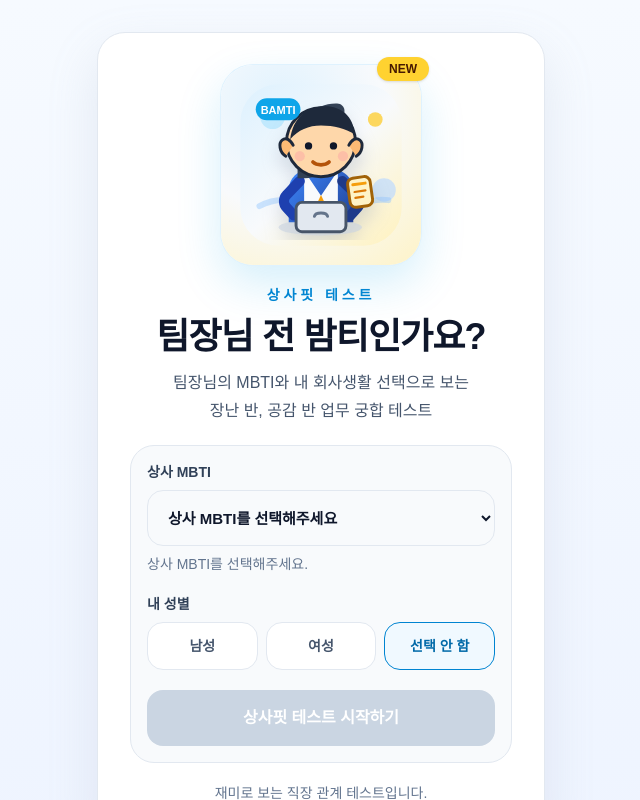
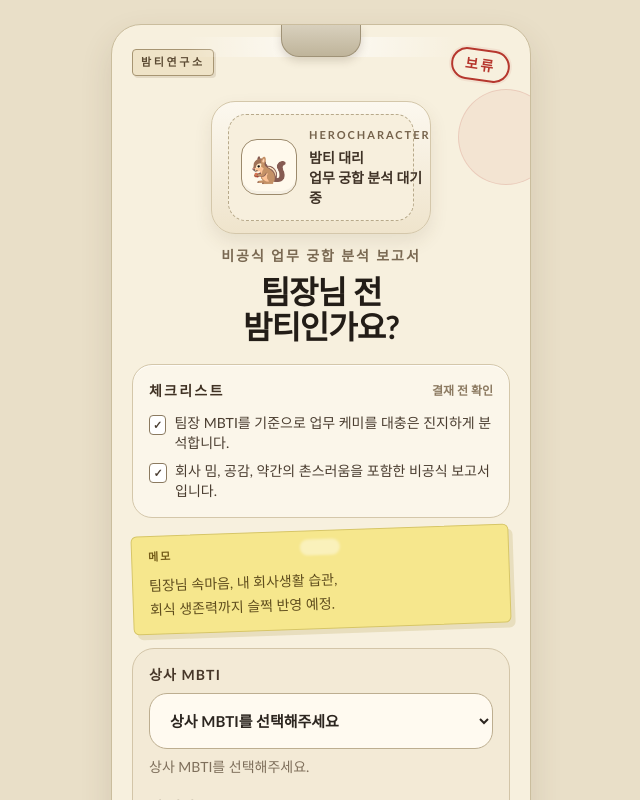
Before and after one commit to yzhyun/boss-fit, a Next.js app: page / in a window 1280 px wide. Shown: the top 800 px of the page, without its empty margins (319-959 px from the left). Built offline with nearby package versions, Linux system fonts and the light colour scheme.

Commit message:
Create report-style home screen

```diff
--- /dev/null
+++ b/app/_components/hero-character.tsx
@@ -0,0 +1,21 @@
+export function HeroCharacter() {
+  return (
+    <div className="mx-auto flex w-full max-w-[220px] items-center justify-center rounded-[24px] border border-[#d4c7aa] bg-[linear-gradient(180deg,#fcf8ef_0%,#efe4cc_100%)] px-4 py-3 shadow-[0_8px_18px_rgba(86,67,40,0.1)]">
+      <div className="flex w-full items-center gap-3 rounded-[18px] border border-dashed border-[#b7a98a] bg-[#f7efdd] px-3 py-3">
+        <div className="flex h-14 w-14 shrink-0 items-center justify-center rounded-[16px] border border-[#9c8a6c] bg-[#fff9ec] text-3xl shadow-[inset_0_-3px_0_rgba(0,0,0,0.04)]">
+          🐿️
+        </div>
+        <div className="text-left">
+          <p className="text-[11px] font-black tracking-[0.18em] text-[#75624b] uppercase">
+            HeroCharacter
+          </p>
+          <p className="mt-1 text-sm leading-5 font-semibold text-[#3f3226]">
+            밤티 대리
+            <br />
+            업무 궁합 분석 대기중
+          </p>
+        </div>
+      </div>
+    </div>
+  );
+}
--- a/app/_components/start-form.tsx
+++ b/app/_components/start-form.tsx
@@ -28,7 +28,7 @@ export function StartForm() {
       <div className="space-y-2">
         <label
           htmlFor="boss-mbti"
-          className="block text-sm font-semibold text-slate-700"
+          className="block text-sm font-black tracking-[0.08em] text-[#473729]"
         >
           상사 MBTI
         </label>
@@ -37,7 +37,7 @@ export function StartForm() {
           name="bossMbti"
           value={bossMbti}
           onChange={(event) => setBossMbti(event.target.value as MbtiType | "")}
-          className="h-14 w-full rounded-2xl border border-slate-200 bg-slate-50 px-4 text-[15px] font-semibold text-slate-900 outline-none transition focus:border-sky-500 focus:bg-white"
+          className="h-14 w-full rounded-[18px] border border-[#bdae90] bg-[#fffaf0] px-4 text-[15px] font-semibold text-[#2c251f] outline-none transition focus:border-[#1f314f] focus:bg-white"
           aria-describedby="boss-mbti-help"
         >
           <option value="">상사 MBTI를 선택해주세요</option>
@@ -47,7 +47,7 @@ export function StartForm() {
             </option>
           ))}
         </select>
-        <p id="boss-mbti-help" className="text-sm text-slate-500">
+        <p id="boss-mbti-help" className="text-sm text-[#7e6f5b]">
           {isDisabled
             ? "상사 MBTI를 선택해주세요."
             : `${bossMbti} 유형 상사 기준으로 상사핏 테스트를 시작합니다.`}
@@ -55,7 +55,7 @@ export function StartForm() {
       </div>
 
       <div className="space-y-2">
-        <p className="text-sm font-semibold text-slate-700">내 성별</p>
+        <p className="text-sm font-black tracking-[0.08em] text-[#473729]">내 성별</p>
         <div className="grid grid-cols-3 gap-2">
           {GENDER_OPTIONS.map((option) => {
             const isSelected = userGender === option.value;
@@ -65,10 +65,10 @@ export function StartForm() {
                 key={option.value}
                 type="button"
                 onClick={() => setUserGender(option.value)}
-                className={`h-12 rounded-2xl border text-sm font-semibold transition ${
+                className={`h-12 rounded-[16px] border text-sm font-bold transition ${
                   isSelected
-                    ? "border-sky-600 bg-sky-50 text-sky-700"
-                    : "border-slate-200 bg-white text-slate-600 hover:bg-slate-50"
+                    ? "border-[#b6372e] bg-[#fbebe8] text-[#9f2c24]"
+                    : "border-[#c6b89c] bg-[#fffaf0] text-[#6a5c49] hover:bg-[#f8f1e3]"
                 }`}
               >
                 {option.label}
@@ -81,9 +81,9 @@ export function StartForm() {
       <button
         type="submit"
         disabled={isDisabled}
-        className="flex h-14 w-full items-center justify-center rounded-2xl bg-sky-600 text-base font-bold text-white transition hover:bg-sky-500 disabled:cursor-not-allowed disabled:bg-slate-300"
+        className="flex h-14 w-full items-center justify-center rounded-[18px] border border-[#14243e] bg-[#1b2c49] text-base font-black text-white transition hover:bg-[#16243c] disabled:cursor-not-allowed disabled:border-[#9e988d] disabled:bg-[#a9a298]"
       >
-        상사핏 테스트 시작하기
+        궁합 분석 시작하기
       </button>
     </form>
   );
--- a/app/globals.css
+++ b/app/globals.css
@@ -1,26 +1,23 @@
 @import "tailwindcss";
 
 :root {
-  --background: #ffffff;
-  --foreground: #171717;
+  --background: #e9dfc8;
+  --foreground: #2d261f;
 }
 
 @theme inline {
   --color-background: var(--background);
   --color-foreground: var(--foreground);
-  --font-sans: "Segoe UI", "Helvetica Neue", Arial, sans-serif;
+  --font-sans: "Trebuchet MS", "Apple SD Gothic Neo", "Malgun Gothic", sans-serif;
   --font-mono: "SFMono-Regular", Consolas, "Liberation Mono", monospace;
-}
-
-@media (prefers-color-scheme: dark) {
-  :root {
-    --background: #0a0a0a;
-    --foreground: #ededed;
-  }
 }
 
 body {
   background: var(--background);
   color: var(--foreground);
-  font-family: Arial, Helvetica, sans-serif;
+  font-family: var(--font-sans);
+  background-image:
+    linear-gradient(rgba(123, 99, 63, 0.05) 1px, transparent 1px),
+    linear-gradient(90deg, rgba(123, 99, 63, 0.04) 1px, transparent 1px);
+  background-size: 18px 18px;
 }
--- a/app/page.tsx
+++ b/app/page.tsx
@@ -1,48 +1,86 @@
-import Image from "next/image";
 import { StartForm } from "@/app/_components/start-form";
+import { HeroCharacter } from "@/app/_components/hero-character";
 
 export default function Home() {
   return (
-    <main className="flex min-h-screen items-center justify-center bg-[linear-gradient(180deg,#f6faff_0%,#eef4ff_100%)] px-4 py-8 text-slate-900">
-      <section className="w-full max-w-md rounded-[28px] border border-slate-200 bg-white px-6 py-8 text-center shadow-[0_20px_50px_rgba(148,163,184,0.18)] sm:px-8">
+    <main className="min-h-screen bg-[#e9dfc8] px-4 py-6 text-[#2d261f]">
+      <section className="mx-auto flex min-h-[calc(100vh-3rem)] w-full max-w-[420px] items-center justify-center">
+        <div className="relative w-full overflow-hidden rounded-[30px] border border-[#cabd9d] bg-[#f7f0de] px-5 py-6 shadow-[0_14px_32px_rgba(88,64,39,0.14)]">
+          <div className="pointer-events-none absolute inset-x-4 top-3 h-5 rounded-full bg-[radial-gradient(circle_at_top,_rgba(255,255,255,0.7),_transparent_70%)]" />
+          <div className="pointer-events-none absolute -right-6 top-16 h-24 w-24 rounded-full border border-[#b6372e]/15 bg-[#b6372e]/6" />
+          <div className="pointer-events-none absolute -left-5 bottom-28 h-20 w-20 rounded-full border border-[#1f314f]/10 bg-[#1f314f]/5" />
+
+          <div className="absolute left-1/2 top-0 h-8 w-20 -translate-x-1/2 rounded-b-[18px] border-x border-b border-[#9f9277] bg-[linear-gradient(180deg,#d8d0bd_0%,#bfb49a_100%)] shadow-[0_4px_8px_rgba(76,60,39,0.18)]" />
+
           <div className="space-y-5">
-          <div className="flex justify-center">
-            <div className="relative rounded-[32px] bg-[radial-gradient(circle_at_30%_20%,#e0f2fe_0%,#f8fafc_48%,#fef3c7_100%)] p-3 shadow-[0_18px_45px_rgba(14,165,233,0.18)] ring-1 ring-sky-100">
-              <div className="absolute -right-2 -top-2 rounded-full bg-amber-300 px-3 py-1 text-xs font-black text-amber-950 shadow-sm">
-                NEW
+            <div className="flex items-start justify-between gap-3">
+              <span className="inline-flex rounded-sm border border-[#a79572] bg-[#efe3c7] px-2 py-1 text-[11px] font-bold tracking-[0.24em] text-[#5b4a33] uppercase shadow-[2px_2px_0_rgba(137,117,87,0.18)]">
+                밤티연구소
+              </span>
+              <span className="inline-flex rotate-[8deg] rounded-full border-2 border-[#b6372e] px-3 py-1 text-sm font-black tracking-[0.18em] text-[#b6372e] shadow-[0_0_0_2px_rgba(182,55,46,0.08)]">
+                보류
+              </span>
             </div>
-              <Image
-                src="/images/bamti-placeholder.svg"
-                alt="커피와 노트북을 든 밤티 회사원 마스코트"
-                width={192}
-                height={192}
-                priority
-                className="h-36 w-36 sm:h-44 sm:w-44"
-              />
+
+            <div className="space-y-3 text-center">
+              <HeroCharacter />
+              <div className="space-y-2">
+                <p className="text-sm font-semibold tracking-[0.14em] text-[#7a6952]">
+                  비공식 업무 궁합 분석 보고서
+                </p>
+                <h1 className="text-[2rem] leading-[1.1] font-black tracking-[-0.03em] text-[#231d17]">
+                  팀장님 전
+                  <br />
+                  밤티인가요?
+                </h1>
               </div>
             </div>
 
-          <div className="space-y-3">
-            <p className="text-sm font-bold uppercase tracking-[0.28em] text-sky-600">
-              상사핏 테스트
+            <div className="grid gap-3">
+              <div className="rounded-[20px] border border-[#d4c7aa] bg-[#fbf6ea] p-4 shadow-[inset_0_1px_0_rgba(255,255,255,0.7)]">
+                <div className="mb-3 flex items-center justify-between">
+                  <h2 className="text-sm font-black tracking-[0.16em] text-[#403224] uppercase">
+                    체크리스트
+                  </h2>
+                  <span className="text-xs font-semibold text-[#8d7b62]">결재 전 확인</span>
+                </div>
+                <ul className="space-y-2 text-sm text-[#4a3d30]">
+                  <li className="flex items-start gap-2">
+                    <span className="mt-0.5 inline-flex h-5 w-5 items-center justify-center rounded-sm border border-[#8b7a60] bg-white text-[11px] font-bold">
+                      ✓
+                    </span>
+                    <span>팀장 MBTI를 기준으로 업무 케미를 대충은 진지하게 분석합니다.</span>
+                  </li>
+                  <li className="flex items-start gap-2">
+                    <span className="mt-0.5 inline-flex h-5 w-5 items-center justify-center rounded-sm border border-[#8b7a60] bg-white text-[11px] font-bold">
+                      ✓
+                    </span>
+                    <span>회사 밈, 공감, 약간의 촌스러움을 포함한 비공식 보고서입니다.</span>
+                  </li>
+                </ul>
+              </div>
+
+              <div className="relative rotate-[-2deg] rounded-[6px] border border-[#d7c667] bg-[#f6e78d] px-4 py-3 shadow-[4px_5px_0_rgba(162,139,44,0.18)]">
+                <div className="absolute left-1/2 top-2 h-4 w-10 -translate-x-1/2 rounded-full bg-white/40 blur-[1px]" />
+                <p className="text-[11px] font-black tracking-[0.18em] text-[#745c18] uppercase">
+                  메모
                 </p>
-            <h1 className="text-3xl font-black tracking-tight text-slate-900 sm:text-4xl">
-              팀장님 전 밤티인가요?
-            </h1>
-            <p className="text-base leading-7 text-slate-600">
-              팀장님의 MBTI와 내 회사생활 선택으로 보는
+                <p className="mt-2 text-sm leading-6 text-[#5f4d1d]">
+                  팀장님 속마음, 내 회사생활 습관,
                   <br />
-              장난 반, 공감 반 업무 궁합 테스트
+                  회식 생존력까지 슬쩍 반영 예정.
                 </p>
               </div>
+            </div>
 
-          <div className="rounded-[24px] border border-slate-200 bg-slate-50 p-4 text-left">
+            <div className="rounded-[22px] border border-[#d3c5a8] bg-[#f3ead6] p-4">
               <StartForm />
             </div>
 
-          <p className="text-sm text-slate-500">
-            재미로 보는 직장 관계 테스트입니다.
+            <p className="text-center text-xs leading-5 text-[#7d6d58]">
+              재미로 보는 사내 문서형 테스트입니다. 진짜 인사평가에는 아무 효력이 없습니다.
             </p>
+          </div>
         </div>
       </section>
     </main>
```
Lines whose indentation alone changed are shown as unchanged.
